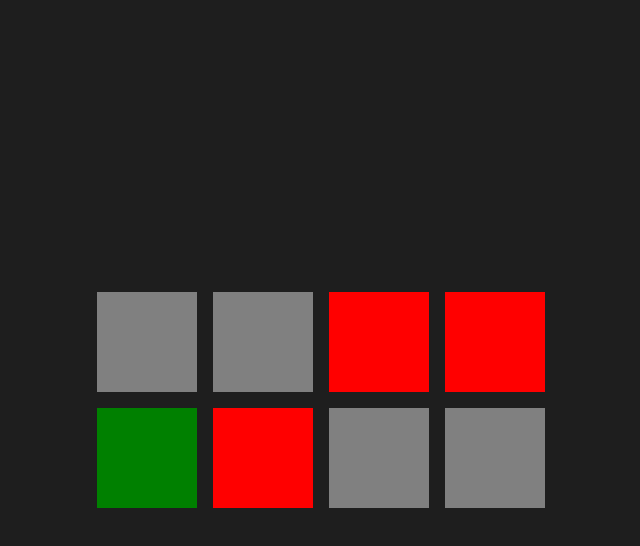
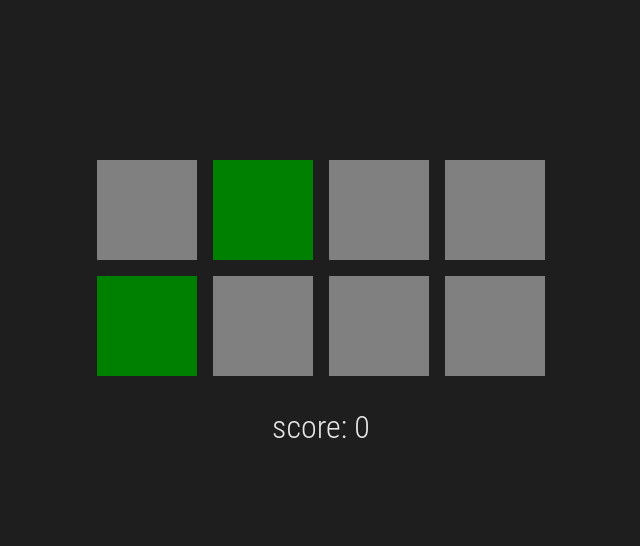
Before and after one commit to itsMapleLeaf/whack-a-poppo, a React (Create React App) app: page / in a window 1280 px wide. Shown: the top 546 px of the page, without its empty margins (319-959 px from the left). Built offline with nearby package versions, Linux system fonts and the light colour scheme.

Commit message:
cleanup, tweaks, scoring

```diff
--- a/src/App.tsx
+++ b/src/App.tsx
@@ -1,10 +1,11 @@
 import styled from "@emotion/styled"
-import React, { useEffect, useReducer } from "react"
+import React, { useCallback, useEffect, useReducer } from "react"
 import randomRange from "./randomRange"
 import sample from "./sample"
 
 type GameState = {
   panels: PanelState[]
+  score: number
 }
 
 type PanelState = {
@@ -23,34 +24,47 @@ const initialState: GameState = {
     { key: 6, state: "off" },
     { key: 7, state: "off" },
   ],
+  score: 0,
 }
 
 type Action = { type: string; [key: string]: any }
 
+const updatePanelState = (
+  state: GameState,
+  key: PanelState["key"],
+  panelState: PanelState["state"],
+) => ({
+  ...state,
+  panels: state.panels.map<PanelState>((panel) => {
+    return panel.key !== key ? panel : { ...panel, state: panelState }
+  }),
+})
+
 const reducer = (state: GameState, action: Action): GameState => {
   switch (action.type) {
     case "showGood":
-      return {
-        ...state,
-        panels: state.panels.map<PanelState>((panel) => {
-          return panel.key !== action.key ? panel : { ...panel, state: "good" }
-        }),
+      return updatePanelState(state, action.key, "good")
+
+    case "showBad":
+      return updatePanelState(state, action.key, "bad")
+
+    case "hidePanel":
+      return updatePanelState(state, action.key, "off")
+
+    case "scored": {
+      const panel = state.panels.find((panel) => panel.key === action.key)
+      if (!panel) throw new Error(`unexpected panel key "${action.key}"`)
+
+      const scoreDelta: Record<PanelState["state"], number> = {
+        good: 1,
+        bad: -1,
+        off: 0,
       }
 
-    case "showBad":
       return {
-        ...state,
-        panels: state.panels.map<PanelState>((panel) => {
-          return panel.key !== action.key ? panel : { ...panel, state: "bad" }
-        }),
+        ...updatePanelState(state, action.key, "off"),
+        score: state.score + scoreDelta[panel.state],
       }
-
-    case "hidePanel":
-      return {
-        ...state,
-        panels: state.panels.map<PanelState>((panel) => {
-          return panel.key !== action.key ? panel : { ...panel, state: "off" }
-        }),
     }
 
     default:
@@ -61,13 +75,12 @@ const reducer = (state: GameState, action: Action): GameState => {
 const App = () => {
   const [state, dispatch] = useReducer(reducer, initialState)
 
-  useEffect(() => {
-    const showTile = () => {
+  const showTile = useCallback(() => {
     const [randomTile] = sample(
       state.panels.filter((panel) => panel.state === "off"),
     )
 
-      if (Math.random() > 0.5) {
+    if (Math.random() > 0.35) {
       dispatch({ type: "showGood", key: randomTile.key })
     } else {
       dispatch({ type: "showBad", key: randomTile.key })
@@ -77,13 +90,15 @@ const App = () => {
       dispatch({ type: "hidePanel", key: randomTile.key })
     }, randomRange(1000, 2000))
 
-      setTimeout(showTile, randomRange(500, 200))
-    }
+    setTimeout(showTile, randomRange(500, 2000))
+  }, [state])
 
+  useEffect(() => {
     showTile()
   }, [])
 
   return (
+    <Main>
       <PanelGrid>
         {state.panels.map((panel) => (
           <Panel
@@ -96,13 +111,23 @@ const App = () => {
                   ? "red"
                   : undefined,
             }}
+            onClick={() => dispatch({ type: "scored", key: panel.key })}
           />
         ))}
       </PanelGrid>
+      <ScoreDisplay>score: {state.score}</ScoreDisplay>
+    </Main>
   )
 }
 
 export default App
+
+const Main = styled.main`
+  padding: 10rem 0;
+
+  display: grid;
+  grid-gap: 2rem;
+`
 
 const PanelGrid = styled.section`
   display: grid;
@@ -110,7 +135,6 @@ const PanelGrid = styled.section`
   justify-content: center;
   align-content: center;
   grid-gap: 1rem;
-  height: 100vh;
 `
 
 const Panel = styled.button`
@@ -118,3 +142,9 @@ const Panel = styled.button`
   height: 100px;
   background-color: gray;
 `
+
+const ScoreDisplay = styled.p`
+  font: 32px "Roboto Condensed", sans-serif;
+  font-weight: lighter;
+  text-align: center;
+`
```
Lines whose indentation alone changed are shown as unchanged.
